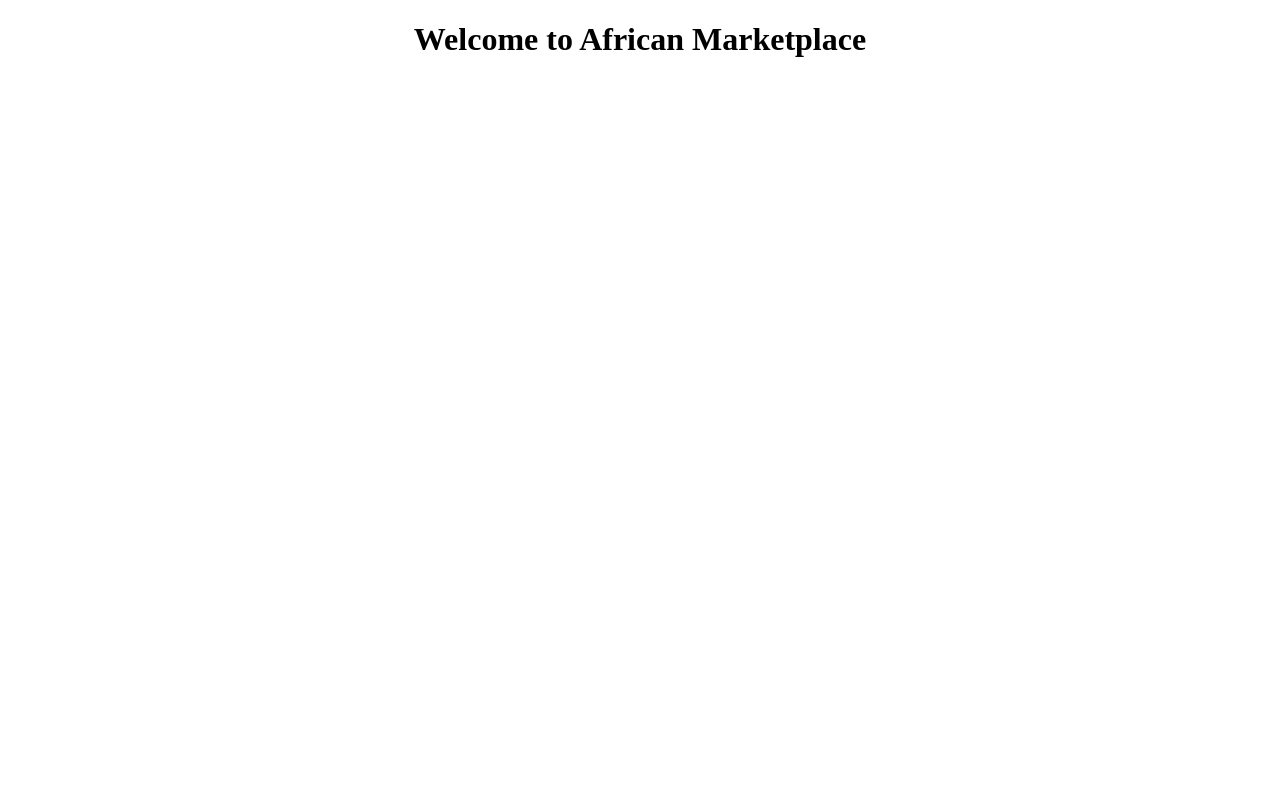
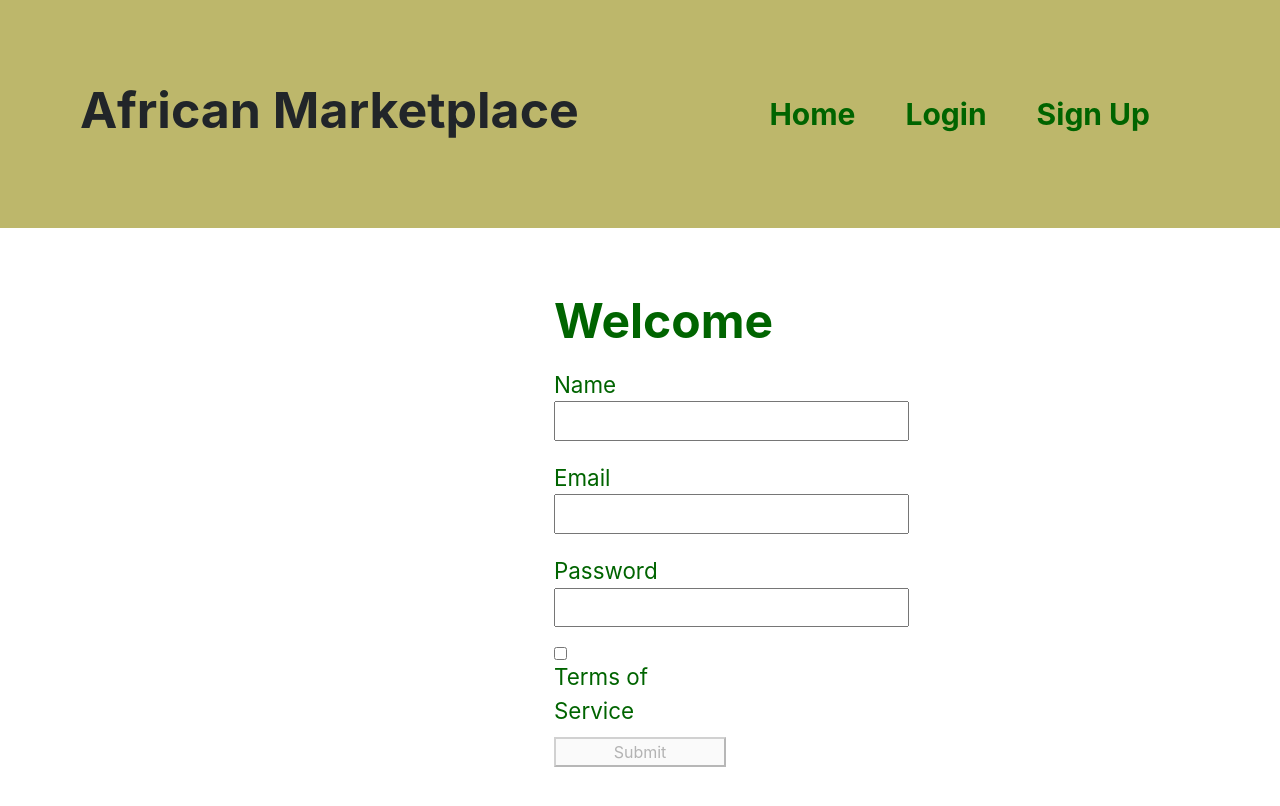
Before and after one commit to amybarger/Front-End, a React (Create React App) app in the folder african-market/: page /signup in a window 1280 px wide. Shown: the top 806 px of the page. Built offline with nearby package versions, Linux system fonts and the light colour scheme.

Commit message:
Nav-bar done

```diff
--- a/african-market/src/App.css
+++ b/african-market/src/App.css
@@ -36,3 +36,49 @@
     transform: rotate(360deg);
   }
 }
+/* nav css*/
+h1{
+  font-size: 50px;
+  font-weight: bold;
+}
+nav {
+  display: flex;
+  justify-content: space-between;
+  align-items: center;
+  padding: 0 50px;
+  padding: 5rem;
+  background-color: darkkhaki;
+}
+.nav-links {
+  display: flex;
+  justify-content: space-between;
+  font-size: 30px;
+}
+.nav-links a {
+  text-decoration: none;
+  font-weight: bold;
+  margin-right: 50px;
+  color: darkgreen;
+}
+/* signup forms css */
+form {
+  display: flex;
+  flex-direction: column;
+  width: 90%;
+  max-width: 300px;
+  margin: 0 auto;
+  padding: 4rem;
+  color: darkgreen;
+}
+label {
+  display: flex;
+  flex-direction: column;
+  align-items: flex-start;
+  margin: 10px 0;
+  font-size: 1.4rem;
+}
+h2{
+  font-size: 3rem;
+  font-weight: bold;
+
+}
--- a/african-market/src/App.js
+++ b/african-market/src/App.js
@@ -1,11 +1,23 @@
 import React from 'react';
+import Nav from "./components/Nav"
+import Signup from "./components/Signup"
+import Login from "./components/Login"
+import Home from "./components/Home"
+import { BrowserRouter as Router, Route, Link, Switch } from "react-router-dom"
+import './App.css';
 
-import './App.css';
 
 function App() {
   return (
-    <div className="App">
-    <h1>Welcome to African Marketplace</h1>
+    <div>
+      <Router>
+        {/* <Home /> */}
+      <Switch>
+        <Route exact path="/" component={Home} />
+        <Route path="/login" component={Login} />
+        <Route path="/signup" component={Signup} />
+        </Switch>
+      </Router>
     </div>
   );
 }
--- /dev/null
+++ b/african-market/src/components/Home.js
@@ -0,0 +1,11 @@
+import React from "react";
+import Nav from "./Nav";
+
+function Home (){
+    return(
+        <div>
+            <Nav />
+        </div>
+    )
+}
+export default Home;
--- a/african-market/src/components/Login.js
+++ b/african-market/src/components/Login.js
@@ -1,9 +1,11 @@
-import React from 'react'
+import React from 'react';
+import Nav from "./Nav"
 
 function Login() {
     return (
         <div>
 
+            <Nav />
         </div>
     )
 }
--- a/african-market/src/components/Nav.js
+++ b/african-market/src/components/Nav.js
@@ -1,9 +1,19 @@
-import React from 'react'
+import React from "react";
+import { Link } from "react-router-dom"
 
-export default function Nav() {
-    return (
-        <div>
+function Nav() {
+  return (
+    <div>
+      <nav className="nav-header">
+        <h1>African Marketplace</h1>
+        <div className="nav-links">
+          <Link to="/">Home</Link>
+          <Link to="/login">Login</Link>
+          <Link to="/signup">Sign Up</Link>
+        </div>
+      </nav>
+    </div>
+  )
+}
 
-        </div>
-    )
-}
+export default Nav;
--- a/african-market/src/components/Signup.js
+++ b/african-market/src/components/Signup.js
@@ -1,11 +1,145 @@
-import React from 'react'
 
-function Signup() {
+import React, { useState, useEffect } from "react";
+import Nav from "./Nav"
+import * as yup from "yup";
+import axios from "axios";
+
+
+const formSchema = yup.object().shape({
+    name: yup.string().required("Name is a required field"),
+    email: yup
+        .string()
+        .email("Email address required")
+        .required("Must include email address"),
+    password: yup.string().required(),
+    terms: yup.boolean().oneOf([true], "Please agree to term to continue")
+});
+
+
+export default function Signup() {
+
+    const [formState, setFormState] = useState({
+        Email: "",
+        Name: "",
+        password: "",
+        terms: false
+    });
+
+
+    const [buttonDisabled, setButtonDisabled] = useState(true);
+
+    useEffect(() => {
+        formSchema.isValid(formState).then(valid => {
+            setButtonDisabled(!valid);
+        });
+    }, [formState]);
+
+    const [errorState, setErrorState] = useState({
+        name: "",
+        email: "",
+        password: "",
+        terms: ""
+    });
+
+
+    const validate = e => {
+        let value =
+            e.target.type === "checkbox" ? e.target.checked : e.target.value;
+        yup
+            .reach(formSchema, e.target.name)
+            .validate(value)
+            .then(valid => {
+                setErrorState({
+                    ...errorState,
+                    [e.target.name]: ""
+                });
+            })
+            .catch(err => {
+                setErrorState({
+                    ...errorState,
+                    [e.target.name]: err.errors[0]
+                });
+            });
+    };
+
+
+    const inputChange = e => {
+        e.persist();
+        validate(e);
+        let value =
+            e.target.type === "checkbox" ? e.target.checked : e.target.value;
+        setFormState({ ...formState, [e.target.name]: value });
+    };
+
+    const formSubmit = e => {
+        e.preventDefault();
+        console.log("form submitted!");
+        axios
+            .post("https://reqres.in/api/users", formState)
+            .then(response => console.log(response))
+            .catch(err => console.log(err));
+    };
+
     return (
         <div>
+            <Nav />
+            <form onSubmit={formSubmit}>
+                <h2> Welcome</h2>
+                <label htmlFor="name">
+                    Name
+          <input
+                        type="text"
+                        name="name"
+                        id="name"
+                        value={formState.name}
+                        onChange={inputChange}
+                    />
+                </label>
 
+                <label htmlFor="email">
+                    Email
+          <input
+                        type="email"
+                        name="email"
+                        id="email"
+                        value={formState.email}
+                        onChange={inputChange}
+                    />
+                    {errorState.email.length > 0 ? (
+                        <p className="error">{errorState.email}</p>
+                    ) : null}
+                </label>
+
+                <label htmlFor="password">
+                    Password
+          <input
+                        type="password"
+                        name="password"
+                        id="password"
+                        value={formState.password}
+                        onChange={inputChange}
+                    />
+                    {errorState.password.length > 0 ? (
+                        <p className="error">{errorState.password}</p>
+                    ) : null}
+                </label>
+
+
+                <label htmlFor="terms">
+                    <input
+                        id="terms"
+                        name="terms"
+                        type="checkbox"
+                        checked={formState.terms}
+                        onChange={inputChange}
+                    />
+          Terms of Service
+          {errorState.terms.length > 0 ? (
+                        <p className="error">{errorState.terms}</p>
+                    ) : null}
+                </label>
+                <button disabled={buttonDisabled}>Submit</button>
+            </form>
         </div>
-    )
+    );
 }
-
-export default Signup
--- a/african-market/src/index.js
+++ b/african-market/src/index.js
@@ -1,5 +1,6 @@
 import React from 'react';
 import ReactDOM from 'react-dom';
+import "bootstrap/dist/css/bootstrap.min.css";
 import App from './App';
 
 
```
Also changed, not shown: african-market/package.json (+6 -1 lines), 1 other file (tests, documents, lock files or other folders).
